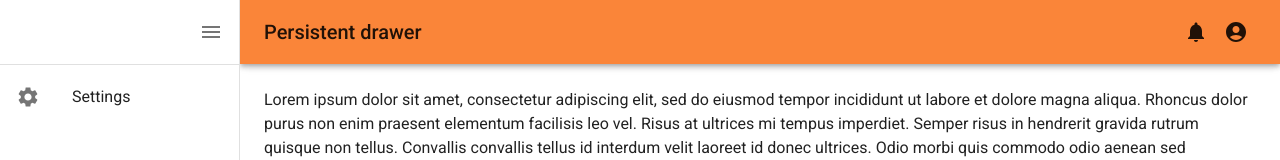
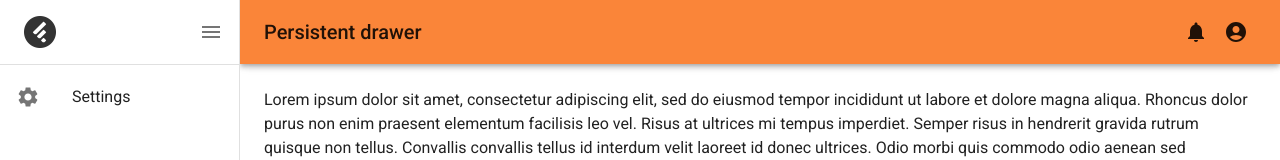
Before and after one commit to krish4693/mui-nextjs-template, a Next.js app: page /dashboard in a window 1280 px wide. Shown: the top 160 px of the page. Built offline with nearby package versions, Linux system fonts and the light colour scheme; what @mui/material-nextjs would draw is missing.

Commit message:
logo added in dashboard

```diff
--- a/src/app/register/page.tsx
+++ b/src/app/register/page.tsx
@@ -158,7 +158,8 @@ const SignUpPage = () => {
           <LogoContainer
             size={64}
             bgColor={"#f5f5f5"}
-            renderItem={() => <AiOutlineUser size={32} color="#666666" />}/>
+            renderItem={() => <AiOutlineUser size={32} color="#666666" />}
+          />
 
 
           <Typography component="h1" variant="h5" fontWeight="bold">
--- a/src/components/Sidebar/Sidebar.tsx
+++ b/src/components/Sidebar/Sidebar.tsx
@@ -12,6 +12,9 @@ import { styled, useTheme } from '@mui/material/styles';
 import { Settings } from '@mui/icons-material';
 import { useRouter } from 'next/navigation'; // Use Next.js router for navigation
 import MenuIcon from '@mui/icons-material/Menu';
+import LogoContainer from '../custom-containers/logoContainer';
+import Image from 'next/image';
+import logo from '../../../public/social.png'
 
 
 const DrawerHeader = styled('div')(({ theme }) => ({
@@ -47,6 +50,17 @@ const SideDrawer: React.FC<SideDrawerProps> = ({ drawerWidth, open, handleDrawer
       open={open}
     >
       <DrawerHeader>
+        <LogoContainer
+          renderItem={() =>
+            <Image
+              src={logo}
+              alt={"logo"}
+              height={32}
+              width={32}
+            />
+         }
+        containerStyle={{ justifyContent: "flex-start" }}
+        />
         <IconButton onClick={handleDrawerClose}>
 
           {theme.direction === 'ltr' ? <MenuIcon /> : <ChevronRightIcon />}
--- a/src/components/custom-containers/logoContainer.tsx
+++ b/src/components/custom-containers/logoContainer.tsx
@@ -1,5 +1,5 @@
 import React from "react";
-import { styled } from "@mui/material/styles";
+import { styled, SxProps } from "@mui/material/styles";
 import Box from "@mui/material/Box";
 import { AiOutlineUser } from "react-icons/ai";
 import { IconBaseProps } from "react-icons";
@@ -9,13 +9,14 @@ interface LogoWithContainerProps {
     size?: number;
     bgColor?: string;
     iconColor?: string;
+    containerStyle?: SxProps;
 }
 
 const LogoWithContainer = styled(Box)({
   width: "100%",
   display: "flex",
   justifyContent: "center",
-  marginBottom: "1rem",
+  // marginBottom: "1rem",
 });
 
 const Logo = styled(Box, {
@@ -33,10 +34,11 @@ const Logo = styled(Box, {
 const LogoContainer: React.FC<LogoWithContainerProps> = ({
   renderItem,
   size = 64,
-  bgColor = "#f5f5f5",
+  bgColor = "#ffffff",
+  containerStyle,
 }) => {
   return (
-    <LogoWithContainer>
+    <LogoWithContainer sx={{...containerStyle}}>
       <Logo $bgColor={bgColor} size={size}>
          {renderItem()}
       </Logo>
```
Also changed, not shown: public/social.png (added).
